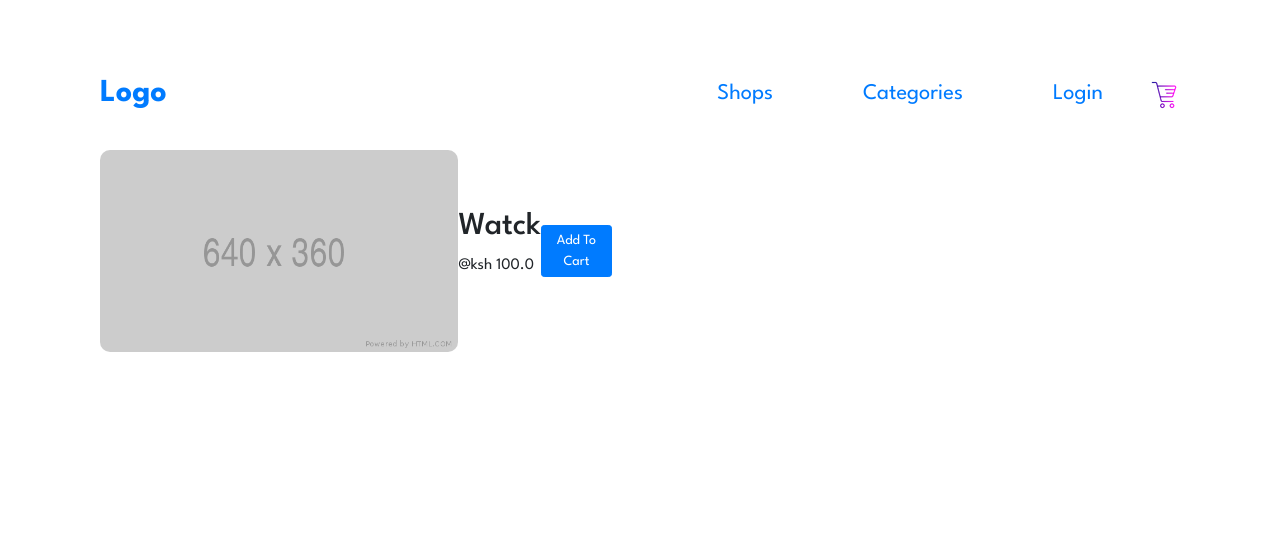
After one commit to webala/Veannes, a Django app: page /product/6/ in a window 1280 px wide. The commit adds this page. Shown: the top 551 px of the page. Run offline with Django 4.2, Linux system fonts and the light colour scheme; data comes from the database, SQL or seed files in the repository; both versions use the stored data as it was after the commit; data that the repository does not hold is empty; some libraries are stand-ins or nearby versions.

Commit message:
added features: product detail page, shop wiew for non-owner and all shops list

```diff
--- a/shop/urls.py
+++ b/shop/urls.py
@@ -7,7 +7,10 @@ from .views import (
     user_shops_list,
     shop_dashboard,
     delete_product,
-    update_cart
+    update_cart,
+    cart_items,
+    all_shops_list,
+    product_detail
 )
 
 urlpatterns = [
@@ -19,4 +22,7 @@ urlpatterns = [
     path('shops/', user_shops_list, name='shops'),
     path('shop/<str:shop_name>', shop_dashboard, name='shop_dashboard'),
     path('update_cart/', update_cart, name='update_cart'),
+    path('cart_items/', cart_items, name='cart_items'),
+    path('all_shops/', all_shops_list, name='all_shops_list'),
+    path('product/<int:product_id>/', product_detail, name='product_detail'),
 ]
--- a/shop/views.py
+++ b/shop/views.py
@@ -1,4 +1,3 @@
-from urllib import request
 from django.shortcuts import render
 from django.http import HttpResponseNotFound, HttpResponse
 from PIL import Image
@@ -83,15 +82,29 @@ def user_shops_list(request):
 
     return render(request, 'shop/user_shops.html', context)
 
+def all_shops_list(request):
+    shops = Shop.objects.all()
+
+    context = {
+        'shops': shops
+    }
+    return render(request, 'shop/all_shops.html', context)
+
 def shop_dashboard (request, shop_name):
     shop = Shop.objects.filter(name=shop_name).first()
+
+    if shop.owner == request.user:
+        isOwner = True
+    else:
+        isOwner = False
 
     products = list(Product.objects.filter(shop=shop))
 
     context = {
         'shop': shop,
         'logo': shop.name[0],
-        'products': products
+        'products': products,
+        'isOwner': isOwner
     }
 
     if shop:
@@ -130,3 +143,27 @@ def update_cart(request):
         return Response('Cart item updated', 200)
 
     return Response('Something went wrong somewhere', 400)
+
+@api_view(['GET'])
+def cart_items(request):
+    cart = cart_data(request)['cart']
+
+    if request.user.is_authenticated:
+        cart_items = cart.get_cart_items
+    else:
+        cart_items = cart['get_cart_items']
+
+    context = {
+        'cart_items': cart_items
+    }
+
+    return Response(context, 200)
+
+def product_detail(request, product_id):
+    product = Product.objects.get(id=product_id)
+
+    context = {
+        'product': product
+    }
+
+    return render(request, 'shop/product_detail.html', context)
--- a/static/css/main.css
+++ b/static/css/main.css
@@ -85,7 +85,7 @@ header .nav-bar {
 
 }
 
-.cart .cart-item {
+.cart .cart-item, .product-detail {
     display: flex;
     width: 40%;
     justify-content: space-between;
@@ -93,7 +93,7 @@ header .nav-bar {
     margin: 20px;
 }
 
-.cart .cart-item img {
+.cart .cart-item img{
     width: 35%;
     border-radius: 10px;
 }
@@ -174,8 +174,6 @@ form select {
     margin: 20px 100px;
 }
 
-
-
 .shop-name {
     display: flex;
     justify-content: center;
@@ -198,3 +196,41 @@ form select {
 .shop-dashboard .store {
     margin: 50px 0;
 }
+
+#cart_items {
+    font-size: smaller;
+    position: relative;
+    top: -0.5em;
+    color: #c91697;
+}
+
+a #cart_items  {
+    text-decoration: none;
+}
+
+.all_shops {
+    display: flex;
+    justify-content: center;
+}
+
+.table {
+    width: 70%;
+}
+
+.table a {
+    text-decoration: none;
+    font-size: 0.7em;
+}
+
+.product-detail {
+    margin: 50px 100px;
+    display: flex;
+    width: 40%;
+    justify-content: space-between;
+    align-items: center;
+}
+
+.product-detail img {
+    width: 70%;
+    border-radius: 10px;
+}
--- a/static/js/main.js
+++ b/static/js/main.js
@@ -99,3 +99,12 @@ const addCookieItem = (action, productId) => {
     document.cookie = 'cart=' + JSON.stringify(cart) + ';domain=;path=/';
     location.reload()
 }
+
+//get number of cart items
+
+fetch('/cart_items')
+.then(response => response.json())
+.then(data => {
+    var cart_items = document.getElementById('cart_items')
+    cart_items.innerHTML = data.cart_items
+}).catch(error => console.log(error))
--- /dev/null
+++ b/templates/shop/product_detail.html
@@ -0,0 +1,21 @@
+{% extends 'base.html' %}
+{% load static %}
+
+{% block content %}
+<div class="product-detail">
+    {% if product.image %}
+        <img src="{{product.image_url}}" alt="placeholder">
+    {% else %}
+        <img src="{% static 'images/placeholder.png' %}" alt="placeholder">
+    {% endif %}
+
+    <div class="item-desc">
+        <h2>{{product.name}}</h2>
+        <p>@ksh {{product.price}}</p>
+
+    </div>
+    <div class="cart-actions">
+        <button class='btn btn-sm btn-primary update-cart' data-action='add' data-product={{product.id}}>Add To Cart</button>
+    </div>
+</div>
+{% endblock %}
--- a/templates/shop/store.html
+++ b/templates/shop/store.html
@@ -21,7 +21,7 @@
 
                 <div class="btn-group">
                     <button class='btn btn-sm btn-primary update-cart' data-action='add' data-product={{product.id}}>Add</button>
-                    <button class="btn btn-sm btn-outline-success update-cart">View</button>
+                    <a href="{% url 'product_detail' product.id %}" class="btn btn-sm btn-outline-success">View</a>
                 </div>
             </div>
         </div>
--- a/templates/topNav.html
+++ b/templates/topNav.html
@@ -5,12 +5,18 @@
     </div>
 
     <div class="nav-items">
+        <a href="{% url 'all_shops_list' %}" class="login-btn">Shops</a>
         {% if isVendor %}
             <a href="{% url 'shops' %}" class="login-btn">My Shops</a>
         {% endif %}
         <a href="#" class="login-btn">Categories</a>
-        <a href="{% url 'login' %}" class="login-btn">Login</a>
-        <a href="{% url 'register' %}" class="register-btn">Register</a>
-        <a href="/cart" class="cart-btn"><img src="{% static 'images/cart.png' %}" alt=""></a>
+
+        {% if not user.is_authenticated %}
+            <a href="{% url 'login' %}" class="login-btn">Login</a>
+        {% else %}
+            <a href="{% url 'logout' %}?next=/" class="login-btn">Logout</a>
+        {% endif %}
+
+        <a href="{% url 'cart' %}"  class="cart-btn"><img src="{% static 'images/cart.png' %}" alt=""><span id="cart_items"></span></a>
     </div>
 </nav>
```
Also changed, not shown: templates/shop/all_shops.html (added, +26 -0 lines), templates/shop/shop_dashboard.html (+11 -7 lines), db.sqlite3.
